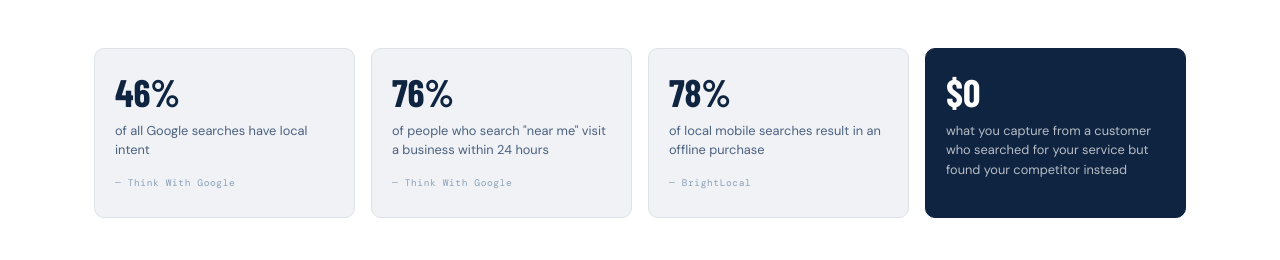
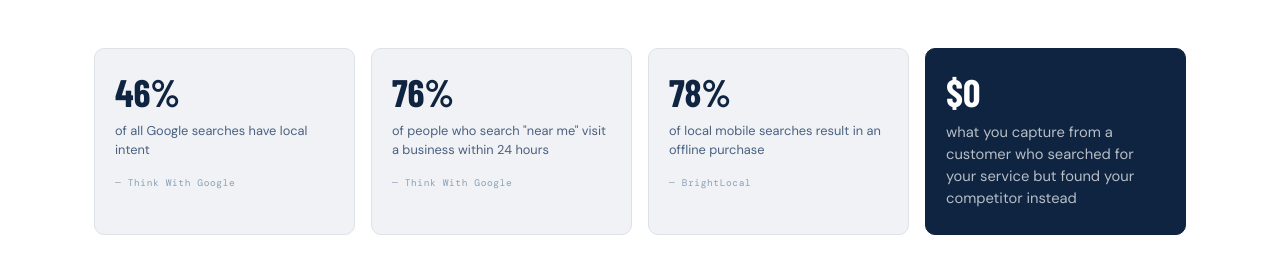
Before and after one commit to gvoll/PeaksLocal, a React (Vite) app: page / in a window 1280 px wide. Shown: the part 3340-3600 px from the top of the page. Built offline with nearby package versions, Linux system fonts and the light colour scheme; no server answers; a web font is replaced by a local one; what @contentful/rich-text-types would draw is missing.

Commit message:
Increase supporting text size on $0 stat card
Co-Authored-By: Claude Sonnet 4.6 <noreply@anthropic.com>

```diff
--- a/src/components/Pipeline.jsx
+++ b/src/components/Pipeline.jsx
@@ -275,7 +275,7 @@ export default function Pipeline() {
                   <div style={{ fontFamily: "'Barlow Condensed', sans-serif", fontWeight: 800, fontSize: '2.4rem', color: isDark ? 'var(--white)' : 'var(--navy)', lineHeight: 1, marginBottom: '10px' }}>
                     {stat.num}
                   </div>
-                  <p style={{ fontFamily: "'DM Sans', sans-serif", fontSize: '0.8rem', color: isDark ? 'rgba(255,255,255,0.7)' : 'var(--mid)', lineHeight: 1.5, marginBottom: stat.source ? '8px' : 0 }}>
+                  <p style={{ fontFamily: "'DM Sans', sans-serif", fontSize: isDark ? '0.92rem' : '0.8rem', color: isDark ? 'rgba(255,255,255,0.7)' : 'var(--mid)', lineHeight: 1.5, marginBottom: stat.source ? '8px' : 0 }}>
                     {stat.label}
                   </p>
                   {stat.source && (
```
